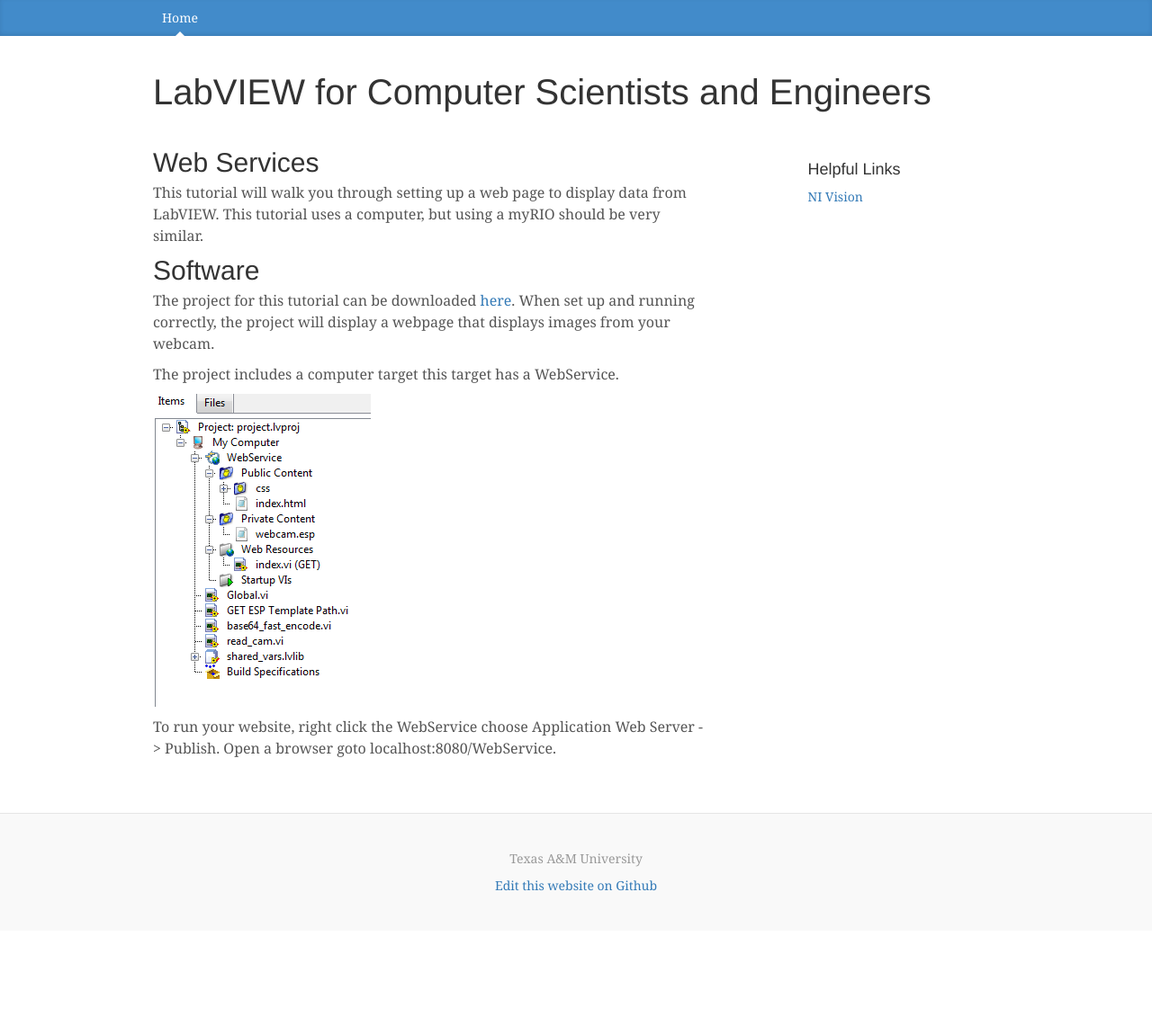
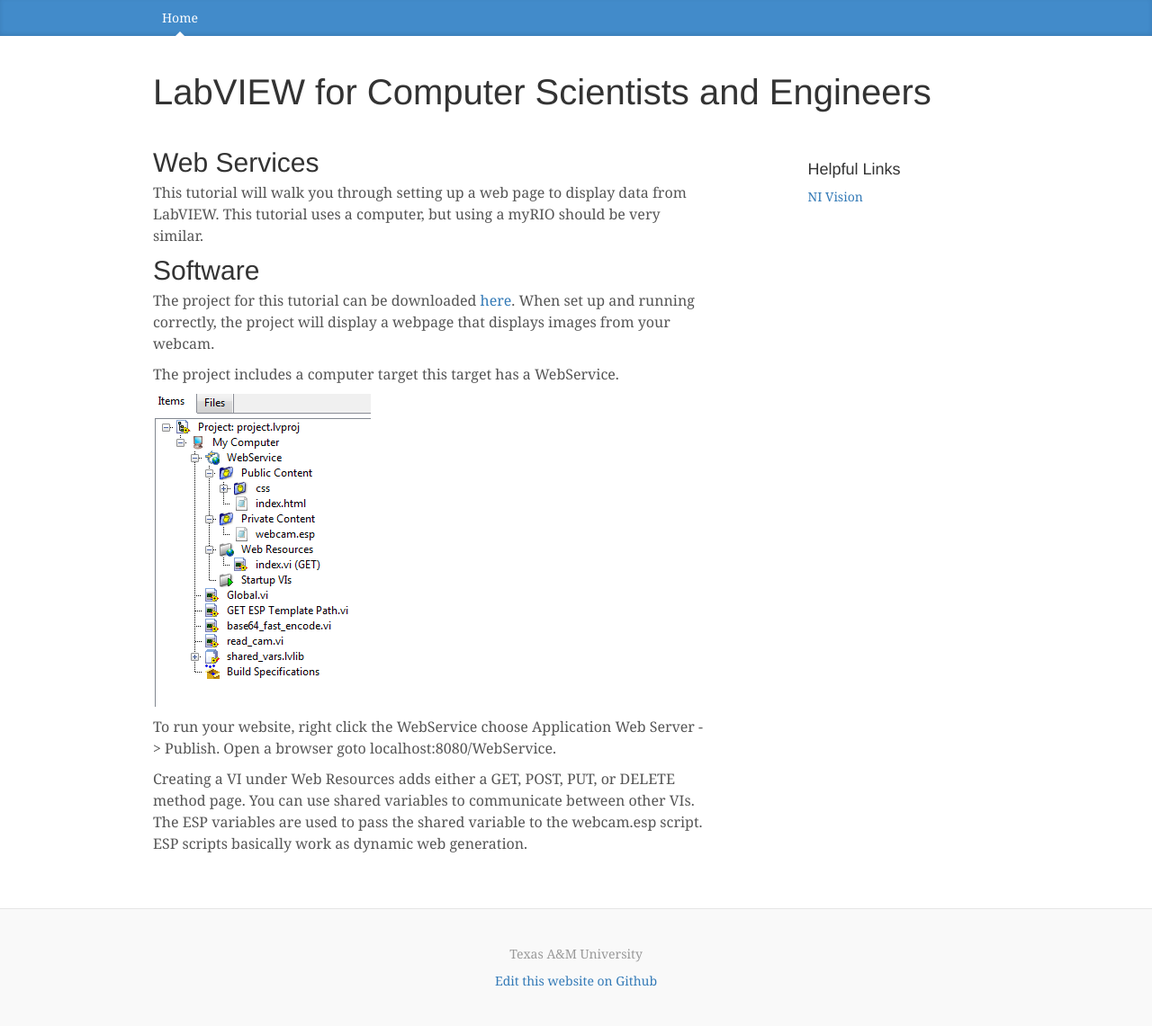
Before and after one commit to LabVIEW-Robotics/LabVIEW-Robotics.github.io, a Jekyll site: the page built from web_services.html, in a window 1280 px wide. Shown: the whole page at 90% size. Built offline with Jekyll 4.4.1, drawn with Linux system fonts in a browser that asks for light colours; nearby versions of some CDN libraries; Markdown is read by kramdown in place of the engine named in the settings; before the commit the page ends 1035 px from its top, so only the background shows below that.

Commit message:
explanation

```diff
--- a/web_services.html
+++ b/web_services.html
@@ -26,3 +26,10 @@
 <p>To run your website, right click the WebService
 choose Application Web Server -> Publish. Open a browser
 goto localhost:8080/WebService.</p>
+<p>Creating a VI under Web Resources
+adds either a GET, POST, PUT, or DELETE
+method page. You can use shared variables
+to communicate between other VIs. The ESP
+variables are used to pass the shared variable
+to the webcam.esp script. ESP scripts basically work
+as dynamic web generation.</p>
```
